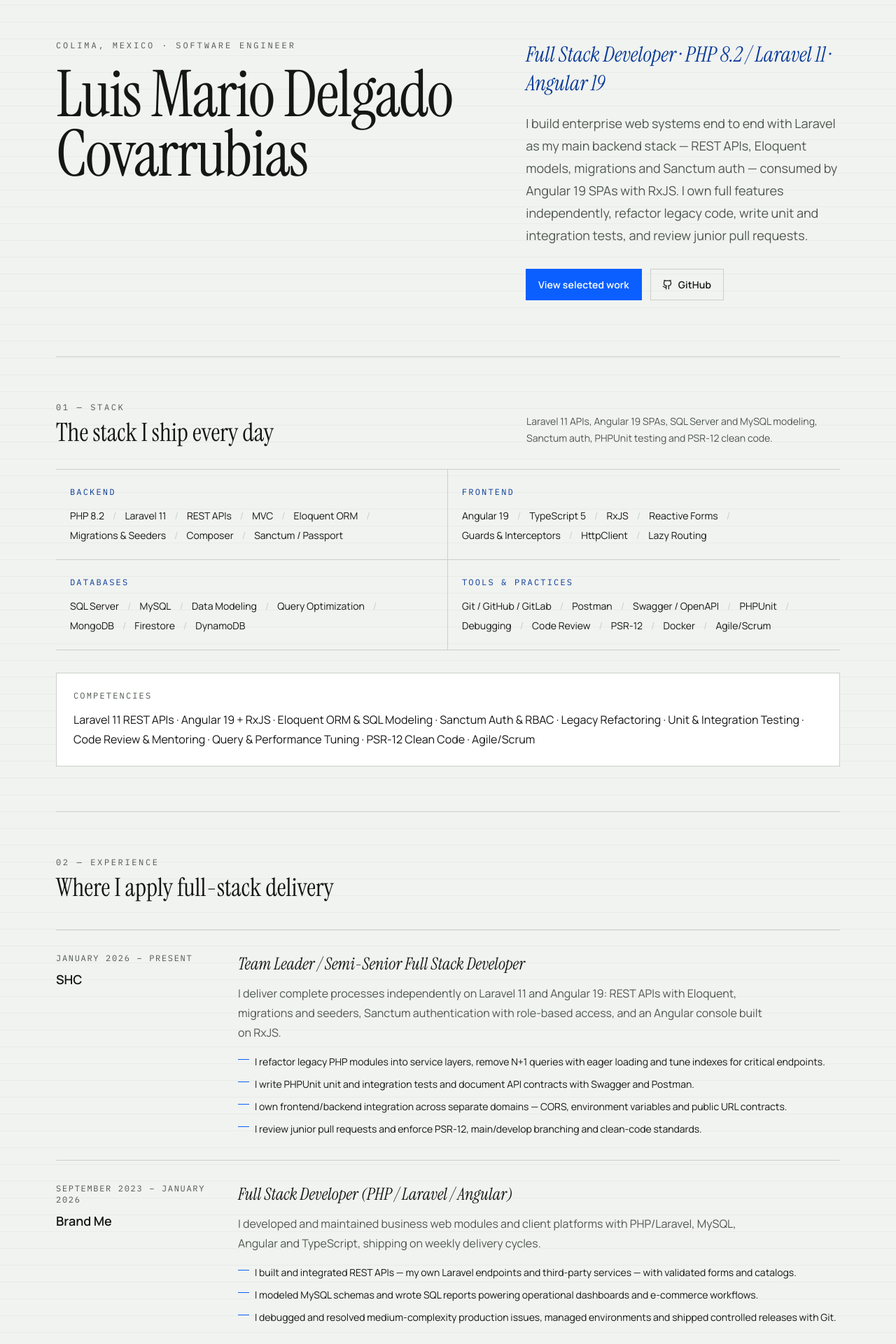
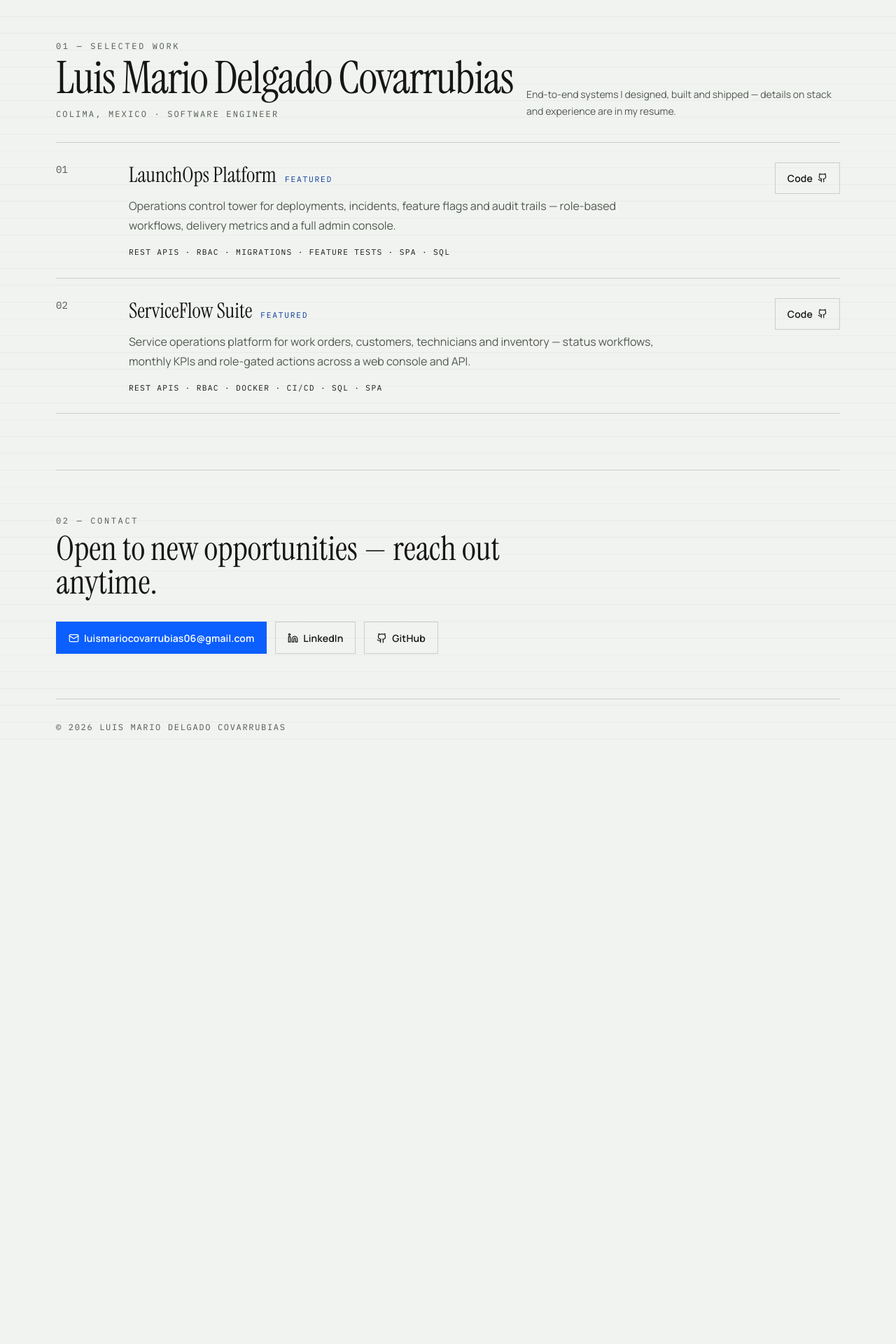
Before and after one commit to DelgadoCovarrubiasLuisMario/luis-mario-portfolio, a React (Vite) app: page / in a window 1280 px wide. Shown: the part 100-2020 px from the top of the page at 70% size. After the commit the page ends 1179 px from the top, so only its background shows below. Built offline with nearby package versions, Linux system fonts and the light colour scheme.

Commit message:
Actualización de portafolio 2

```diff
--- a/index.html
+++ b/index.html
@@ -5,13 +5,13 @@
     <meta name="viewport" content="width=device-width, initial-scale=1.0" />
     <meta
       name="description"
-      content="Portfolio of Luis Mario Delgado Covarrubias, Software Engineer and Full Stack Developer focused on web platforms, internal tools, e-commerce workflows, backend APIs and database-driven systems."
+      content="Portfolio of Luis Mario Delgado Covarrubias — selected software projects and contact."
     />
     <meta name="theme-color" content="#F1F3F0" />
     <meta property="og:title" content="Luis Mario Delgado Covarrubias | Software Engineer" />
     <meta
       property="og:description"
-      content="Full-stack portfolio aligned with software engineering, web platforms, e-commerce workflows, APIs, SQL databases, authentication and deployment-ready practices."
+      content="Selected builds and case studies — Luis Mario Delgado Covarrubias, Software Engineer."
     />
     <meta property="og:type" content="website" />
     <link rel="preconnect" href="https://fonts.googleapis.com" />
--- a/src/App.tsx
+++ b/src/App.tsx
@@ -1,9 +1,6 @@
 import { SiteHeader } from './components/SiteHeader';
 import { ContactSection } from './sections/ContactSection';
-import { ExperienceSection } from './sections/ExperienceSection';
-import { HeroSection } from './sections/HeroSection';
 import { ProjectsSection } from './sections/ProjectsSection';
-import { StackSection } from './sections/StackSection';
 import { profile } from './data/profile';
 
 function App() {
@@ -11,9 +8,6 @@ function App() {
     <main className="min-h-screen text-[var(--ink)]">
       <SiteHeader />
       <hr className="rule site-shell" />
-      <HeroSection />
-      <StackSection />
-      <ExperienceSection />
       <ProjectsSection />
       <ContactSection />
       <footer className="site-shell border-t border-[var(--rule)] py-8 font-mono text-xs uppercase tracking-[0.14em] text-[var(--muted)]">
--- a/src/components/SiteHeader.tsx
+++ b/src/components/SiteHeader.tsx
@@ -1,8 +1,6 @@
 import { profile } from '../data/profile';
 
 const navItems = [
-  { label: 'Stack', href: '#stack' },
-  { label: 'Experience', href: '#experience' },
   { label: 'Work', href: '#projects' },
   { label: 'Contact', href: '#contact' },
 ];
@@ -10,7 +8,7 @@ const navItems = [
 export function SiteHeader() {
   return (
     <header className="site-shell flex items-center justify-between gap-4 py-5 sm:py-7">
-      <a href="#top" className="font-mono text-xs font-medium uppercase tracking-[0.22em]">
+      <a href="#projects" className="font-mono text-xs font-medium uppercase tracking-[0.22em]">
         {profile.shortName}
       </a>
       <nav className="hidden items-center gap-6 text-sm text-[var(--muted)] sm:flex" aria-label="Primary">
--- a/src/data/profile.ts
+++ b/src/data/profile.ts
@@ -1,95 +1,8 @@
 export const profile = {
   name: 'Luis Mario Delgado Covarrubias',
   shortName: 'Luis Mario',
-  role: 'Full Stack Developer · PHP 8.2 / Laravel 11 · Angular 19',
   location: 'Colima, Mexico',
   email: 'luismariocovarrubias06@gmail.com',
   github: 'https://github.com/DelgadoCovarrubiasLuisMario',
   linkedin: 'https://linkedin.com/in/luismariocov',
-  summary:
-    'I build enterprise web systems end to end with Laravel as my main backend stack — REST APIs, Eloquent models, migrations and Sanctum auth — consumed by Angular 19 SPAs with RxJS. I own full features independently, refactor legacy code, write unit and integration tests, and review junior pull requests.',
-  competencies: [
-    'Laravel 11 REST APIs',
-    'Angular 19 + RxJS',
-    'Eloquent ORM & SQL Modeling',
-    'Sanctum Auth & RBAC',
-    'Legacy Refactoring',
-    'Unit & Integration Testing',
-    'Code Review & Mentoring',
-    'Query & Performance Tuning',
-    'PSR-12 Clean Code',
-    'Agile/Scrum',
-  ],
-  stackGroups: [
-    {
-      title: 'Backend',
-      items: [
-        'PHP 8.2',
-        'Laravel 11',
-        'REST APIs',
-        'MVC',
-        'Eloquent ORM',
-        'Migrations & Seeders',
-        'Composer',
-        'Sanctum / Passport',
-      ],
-    },
-    {
-      title: 'Frontend',
-      items: [
-        'Angular 19',
-        'TypeScript 5',
-        'RxJS',
-        'Reactive Forms',
-        'Guards & Interceptors',
-        'HttpClient',
-        'Lazy Routing',
-      ],
-    },
-    {
-      title: 'Databases',
-      items: ['SQL Server', 'MySQL', 'Data Modeling', 'Query Optimization', 'MongoDB', 'Firestore', 'DynamoDB'],
-    },
-    {
-      title: 'Tools & Practices',
-      items: [
-        'Git / GitHub / GitLab',
-        'Postman',
-        'Swagger / OpenAPI',
-        'PHPUnit',
-        'Debugging',
-        'Code Review',
-        'PSR-12',
-        'Docker',
-        'Agile/Scrum',
-      ],
-    },
-  ],
-  experience: [
-    {
-      role: 'Team Leader / Semi-Senior Full Stack Developer',
-      company: 'SHC',
-      period: 'January 2026 – Present',
-      summary:
-        'I deliver complete processes independently on Laravel 11 and Angular 19: REST APIs with Eloquent, migrations and seeders, Sanctum authentication with role-based access, and an Angular console built on RxJS.',
-      points: [
-        'I refactor legacy PHP modules into service layers, remove N+1 queries with eager loading and tune indexes for critical endpoints.',
-        'I write PHPUnit unit and integration tests and document API contracts with Swagger and Postman.',
-        'I own frontend/backend integration across separate domains — CORS, environment variables and public URL contracts.',
-        'I review junior pull requests and enforce PSR-12, main/develop branching and clean-code standards.',
-      ],
-    },
-    {
-      role: 'Full Stack Developer (PHP / Laravel / Angular)',
-      company: 'Brand Me',
-      period: 'September 2023 – January 2026',
-      summary:
-        'I developed and maintained business web modules and client platforms with PHP/Laravel, MySQL, Angular and TypeScript, shipping on weekly delivery cycles.',
-      points: [
-        'I built and integrated REST APIs — my own Laravel endpoints and third-party services — with validated forms and catalogs.',
-        'I modeled MySQL schemas and wrote SQL reports powering operational dashboards and e-commerce workflows.',
-        'I debugged and resolved medium-complexity production issues, managed environments and shipped controlled releases with Git.',
-      ],
-    },
-  ],
 };
--- a/src/data/projects.ts
+++ b/src/data/projects.ts
@@ -11,27 +11,17 @@ export const projects: Project[] = [
   {
     title: 'LaunchOps Platform',
     description:
-      'I built this operations control tower on Laravel 11 and Angular 19: Sanctum token auth, fail-closed role middleware, Eloquent models with indexed migrations and seeders, deployment and incident workflows, feature flags, an audited trail and PHPUnit feature tests.',
-    stack: ['PHP 8.2', 'Laravel 11', 'Sanctum', 'Eloquent', 'MySQL', 'Angular 19', 'TypeScript 5', 'RxJS', 'PHPUnit'],
+      'Operations control tower for deployments, incidents, feature flags and audit trails — role-based workflows, delivery metrics and a full admin console.',
+    stack: ['REST APIs', 'RBAC', 'Migrations', 'Feature tests', 'SPA', 'SQL'],
     repo: 'https://github.com/DelgadoCovarrubiasLuisMario/launchops-platform',
     featured: true,
   },
   {
     title: 'ServiceFlow Suite',
     description:
-      'Service operations platform for work orders, customers and inventory — Laravel REST endpoints with role-gated writes, status workflows and monthly KPI reporting, consumed by an Angular console with reactive forms and route guards.',
-    stack: ['Laravel 11', 'Eloquent', 'MySQL', 'Angular 19', 'TypeScript 5', 'RxJS', 'REST APIs', 'PHPUnit'],
-  },
-  {
-    title: 'CommerceBridge Studio',
-    description:
-      'Commerce back office for catalogs, leads and store settings — Laravel APIs documented with Swagger, Eloquent relations, MySQL reporting queries and Angular admin routes protected by guards and interceptors.',
-    stack: ['Laravel 11', 'Sanctum', 'MySQL', 'Swagger/OpenAPI', 'Angular 19', 'TypeScript 5', 'Reactive Forms'],
-  },
-  {
-    title: 'InsightOps Dashboard',
-    description:
-      'Delivery analytics with SQL-backed KPIs over SQL Server and MySQL — Laravel reporting endpoints with optimized queries and indexes, ticket filters, Kanban views and Excel/CSV exports rendered in Angular with RxJS streams.',
-    stack: ['Laravel 11', 'SQL Server', 'MySQL', 'Query Optimization', 'Angular 19', 'RxJS', 'PHPUnit'],
+      'Service operations platform for work orders, customers, technicians and inventory — status workflows, monthly KPIs and role-gated actions across a web console and API.',
+    stack: ['REST APIs', 'RBAC', 'Docker', 'CI/CD', 'SQL', 'SPA'],
+    repo: 'https://github.com/DelgadoCovarrubiasLuisMario/serviceflow-suite',
+    featured: true,
   },
 ];
--- a/src/sections/ContactSection.tsx
+++ b/src/sections/ContactSection.tsx
@@ -5,10 +5,8 @@ import { Cta } from '../components/Cta';
 export function ContactSection() {
   return (
     <section id="contact" className="site-shell border-t border-[var(--rule)] py-12 sm:py-16">
-      <p className="font-mono text-xs uppercase tracking-[0.22em] text-[var(--muted)]">04 — Contact</p>
-      <h2 className="font-display mt-2 max-w-2xl text-3xl sm:text-5xl">
-        If you need someone who can own the Laravel API, the Angular UI and the SQL data model — write me.
-      </h2>
+      <p className="font-mono text-xs uppercase tracking-[0.22em] text-[var(--muted)]">02 — Contact</p>
+      <h2 className="font-display mt-2 max-w-2xl text-3xl sm:text-5xl">Open to new opportunities — reach out anytime.</h2>
       <div className="mt-8 flex flex-wrap gap-3">
         <Cta href={`mailto:${profile.email}`} variant="accent">
           <Mail size={15} /> {profile.email}
--- a/src/sections/ExperienceSection.tsx
+++ /dev/null
@@ -1,36 +0,0 @@
-import { profile } from '../data/profile';
-
-export function ExperienceSection() {
-  return (
-    <section id="experience" className="site-shell border-t border-[var(--rule)] py-12 sm:py-16">
-      <p className="font-mono text-xs uppercase tracking-[0.22em] text-[var(--muted)]">02 — Experience</p>
-      <h2 className="font-display mt-2 text-3xl sm:text-4xl">Where I apply full-stack delivery</h2>
-
-      <div className="mt-10 space-y-0 border-t border-[var(--rule)]">
-        {profile.experience.map((job) => (
-          <article
-            key={`${job.company}-${job.role}`}
-            className="grid gap-4 border-b border-[var(--rule)] py-8 lg:grid-cols-[220px_1fr] lg:gap-10"
-          >
-            <div>
-              <p className="font-mono text-xs uppercase tracking-[0.14em] text-[var(--muted)]">{job.period}</p>
-              <p className="mt-2 text-lg font-semibold">{job.company}</p>
-            </div>
-            <div>
-              <h3 className="font-display text-2xl italic">{job.role}</h3>
-              <p className="mt-3 max-w-3xl leading-7 text-[var(--muted)]">{job.summary}</p>
-              <ul className="mt-4 space-y-2 text-sm leading-6 text-[var(--ink)]">
-                {job.points.map((point) => (
-                  <li key={point} className="grid grid-cols-[1rem_1fr] gap-2">
-                    <span className="mt-2 h-px bg-[var(--accent)]" aria-hidden />
-                    <span>{point}</span>
-                  </li>
-                ))}
-              </ul>
-            </div>
-          </article>
-        ))}
-      </div>
-    </section>
-  );
-}
--- a/src/sections/HeroSection.tsx
+++ /dev/null
@@ -1,31 +0,0 @@
-import { Github } from 'lucide-react';
-import { profile } from '../data/profile';
-import { Cta } from '../components/Cta';
-
-export function HeroSection() {
-  return (
-    <section id="top" className="site-shell grid gap-10 py-12 sm:py-16 lg:grid-cols-[1.15fr_0.85fr] lg:gap-16 lg:py-20">
-      <div className="reveal">
-        <p className="font-mono text-xs uppercase tracking-[0.24em] text-[var(--muted)]">
-          {profile.location} · Software Engineer
-        </p>
-        <h1 className="font-display mt-5 text-[clamp(2.75rem,8vw,5.75rem)] leading-[0.92] tracking-[-0.02em]">
-          {profile.name}
-        </h1>
-      </div>
-
-      <div className="reveal reveal-delay-1 flex flex-col justify-end">
-        <p className="font-display text-2xl italic leading-snug text-[var(--accent-ink)] sm:text-3xl">{profile.role}</p>
-        <p className="mt-5 max-w-xl text-base leading-8 text-[var(--muted)] sm:text-lg sm:leading-8">{profile.summary}</p>
-        <div className="mt-8 flex flex-wrap gap-3">
-          <Cta href="#projects" variant="accent">
-            View selected work
-          </Cta>
-          <Cta href={profile.github} variant="ghost">
-            <Github size={15} /> GitHub
-          </Cta>
-        </div>
-      </div>
-    </section>
-  );
-}
--- a/src/sections/ProjectsSection.tsx
+++ b/src/sections/ProjectsSection.tsx
@@ -1,17 +1,23 @@
 import { ExternalLink, Github } from 'lucide-react';
 import { projects } from '../data/projects';
 import { Cta } from '../components/Cta';
+import { profile } from '../data/profile';
 
 export function ProjectsSection() {
   return (
-    <section id="projects" className="site-shell border-t border-[var(--rule)] py-12 sm:py-16">
+    <section id="projects" className="site-shell border-t border-[var(--rule)] py-12 sm:py-16 lg:py-20">
       <div className="mb-8 flex flex-col gap-3 sm:flex-row sm:items-end sm:justify-between">
         <div>
-          <p className="font-mono text-xs uppercase tracking-[0.22em] text-[var(--muted)]">03 — Selected work</p>
-          <h2 className="font-display mt-2 text-3xl sm:text-4xl">Projects I built end to end</h2>
+          <p className="font-mono text-xs uppercase tracking-[0.22em] text-[var(--muted)]">01 — Selected work</p>
+          <h1 className="font-display mt-2 text-[clamp(2.25rem,6vw,4rem)] leading-[0.95] tracking-[-0.02em]">
+            {profile.name}
+          </h1>
+          <p className="mt-3 font-mono text-xs uppercase tracking-[0.18em] text-[var(--muted)]">
+            {profile.location} · Software Engineer
+          </p>
         </div>
         <p className="max-w-md text-sm leading-6 text-[var(--muted)]">
-          Operations, service desks, commerce and analytics — Laravel APIs with Angular clients.
+          End-to-end systems I designed, built and shipped — details on stack and experience are in my resume.
         </p>
       </div>
 
@@ -24,7 +30,7 @@ export function ProjectsSection() {
             <p className="font-mono text-sm text-[var(--muted)]">0{index + 1}</p>
             <div>
               <div className="flex flex-wrap items-baseline gap-x-3 gap-y-1">
-                <h3 className="font-display text-2xl sm:text-3xl">{project.title}</h3>
+                <h2 className="font-display text-2xl sm:text-3xl">{project.title}</h2>
                 {project.featured ? (
                   <span className="font-mono text-[0.7rem] uppercase tracking-[0.16em] text-[var(--accent-ink)]">
                     Featured
@@ -33,7 +39,7 @@ export function ProjectsSection() {
               </div>
               <p className="mt-3 max-w-3xl text-sm leading-7 text-[var(--muted)] sm:text-base">{project.description}</p>
               <p className="mt-4 font-mono text-[0.7rem] uppercase tracking-[0.12em] text-[var(--ink)]">
-                {project.stack.slice(0, 6).join(' · ')}
+                {project.stack.join(' · ')}
               </p>
             </div>
             <div className="flex flex-wrap gap-2 lg:justify-end">
--- a/src/sections/StackSection.tsx
+++ /dev/null
@@ -1,40 +0,0 @@
-import { profile } from '../data/profile';
-
-export function StackSection() {
-  return (
-    <section id="stack" className="site-shell border-t border-[var(--rule)] py-12 sm:py-16">
-      <div className="mb-8 flex flex-col gap-3 sm:flex-row sm:items-end sm:justify-between">
-        <div>
-          <p className="font-mono text-xs uppercase tracking-[0.22em] text-[var(--muted)]">01 — Stack</p>
-          <h2 className="font-display mt-2 text-3xl sm:text-4xl">The stack I ship every day</h2>
-        </div>
-        <p className="max-w-md text-sm leading-6 text-[var(--muted)]">
-          Laravel 11 APIs, Angular 19 SPAs, SQL Server and MySQL modeling, Sanctum auth, PHPUnit testing and PSR-12 clean code.
-        </p>
-      </div>
-
-      <div className="grid gap-0 border-t border-[var(--rule)] md:grid-cols-2">
-        {profile.stackGroups.map((group, index) => (
-          <article
-            key={group.title}
-            className={`border-b border-[var(--rule)] py-6 md:px-5 ${index % 2 === 0 ? 'md:border-r' : ''}`}
-          >
-            <h3 className="font-mono text-xs uppercase tracking-[0.18em] text-[var(--accent-ink)]">{group.title}</h3>
-            <ul className="mt-4 flex flex-wrap gap-x-3 gap-y-2 text-sm text-[var(--ink)]">
-              {group.items.map((item) => (
-                <li key={item} className="after:ml-3 after:text-[var(--rule)] after:content-['/'] last:after:content-['']">
-                  {item}
-                </li>
-              ))}
-            </ul>
-          </article>
-        ))}
-      </div>
-
-      <div className="mt-8 border border-[var(--rule)] bg-[var(--surface)] p-5 sm:p-6">
-        <h3 className="font-mono text-xs uppercase tracking-[0.18em] text-[var(--muted)]">Competencies</h3>
-        <p className="mt-3 text-sm leading-7 text-[var(--ink)] sm:text-base">{profile.competencies.join(' · ')}</p>
-      </div>
-    </section>
-  );
-}
```
Also changed, not shown: 4 other files (tests, documents, lock files or other folders).
